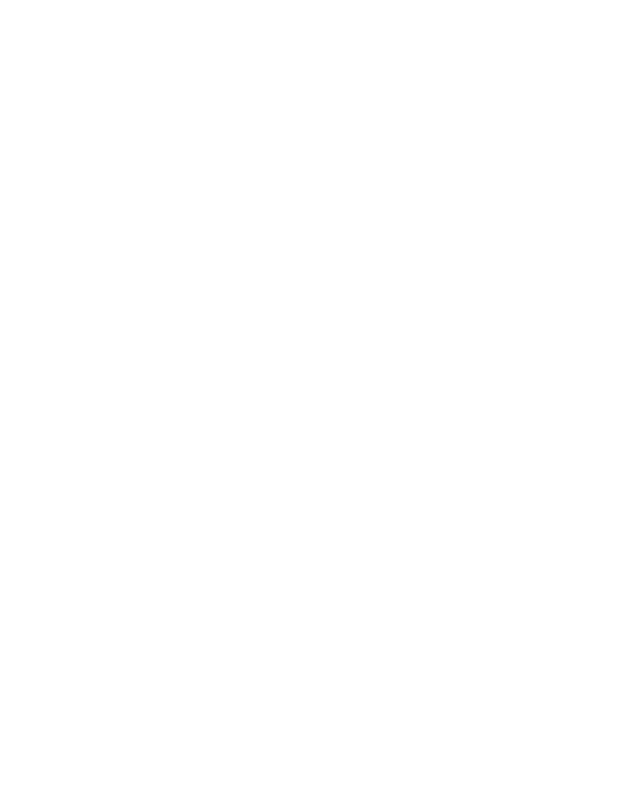
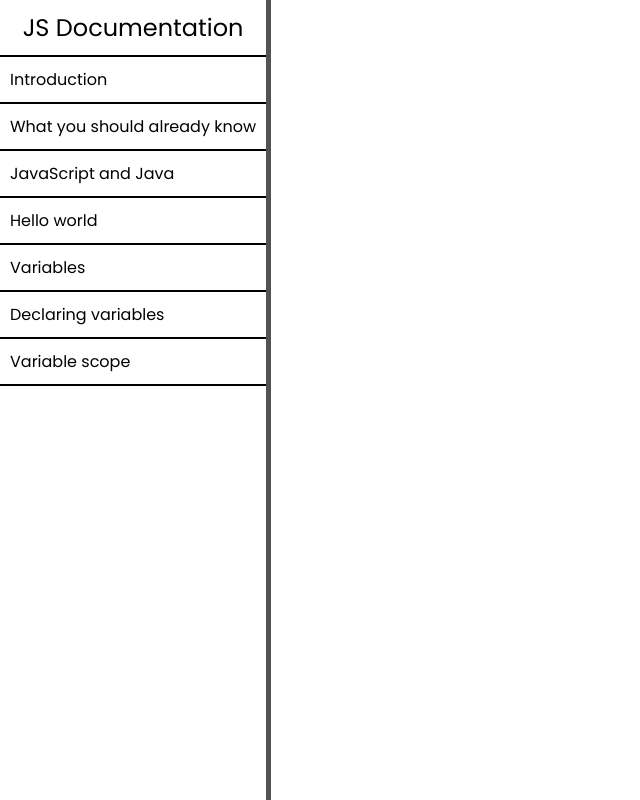
Before and after one commit to kapiernik/Technical-Documentation-Page, a plain HTML site: page index.html in a window 1280 px wide. Shown: the whole page, without its empty margins (0-640 px from the left). Drawn offline with Linux system fonts and the light colour scheme.

Commit message:
Added navigation

```diff
--- a/index.html
+++ b/index.html
@@ -9,5 +9,34 @@
     <link href="https://fonts.googleapis.com/css2?family=Poppins:ital,wght@0,200;0,300;0,400;0,500;0,600;0,700;1,200;1,300;1,400;1,500;1,600;1,700&family=Quicksand:wght@300;400;500;600;700&display=swap" rel="stylesheet">
 </head>
 <body>
+    <nav id="navbar">
+        <header>
+            JS Documentation
+        </header>
+        <ul id="nav-ul">
+            <li class="nav-li">
+                <a class="nav-link" href="#">Introduction</a>
+            </li>
+            <li class="nav-li">
+                <a class="nav-link" href="#">What you should already know</a>
+            </li>
+            <li class="nav-li">
+                <a class="nav-link" href="#">JavaScript and Java</a>
+            </li>
+            <li class="nav-li">
+                <a class="nav-link" href="#">Hello world</a>
+            </li>
+            <li class="nav-li">
+                <a class="nav-link" href="#">Variables</a>
+            </li>
+            <li class="nav-li">
+                <a class="nav-link" href="#">Declaring variables</a>
+            </li>
+            <li class="nav-li">
+                <a class="nav-link" href="#">Variable scope</a>
+            </li>
+        </ul>
+    </nav>
+    <main id="main-doc"></main>
 </body>
 </html>
--- a/style.css
+++ b/style.css
@@ -0,0 +1,38 @@
+*{margin: 0; padding: 0; box-sizing: border-box;}
+
+body{
+    font-family: "Poppins", sans-serif;
+    background-color: #fff;
+}
+
+#navbar{
+    position: fixed;
+    height: 100%;
+    min-width: 250px;
+    top: 0;
+    left: 0;
+    border-right: 5px solid rgb(83, 83, 83);
+}
+
+#navbar header{
+    text-align: center;
+    padding: 10px 0;
+    font-size: 1.5em;
+    border-bottom: 2px solid #000;
+}
+
+a{
+    color: #000;
+    text-decoration: none;
+}
+
+#nav-ul{
+    height: 88%;
+    overflow-y: auto;
+    overflow-x: auto;
+}
+
+.nav-li{
+    padding: 10px 10px;
+    border-bottom: 2px solid #000;
+}
```
